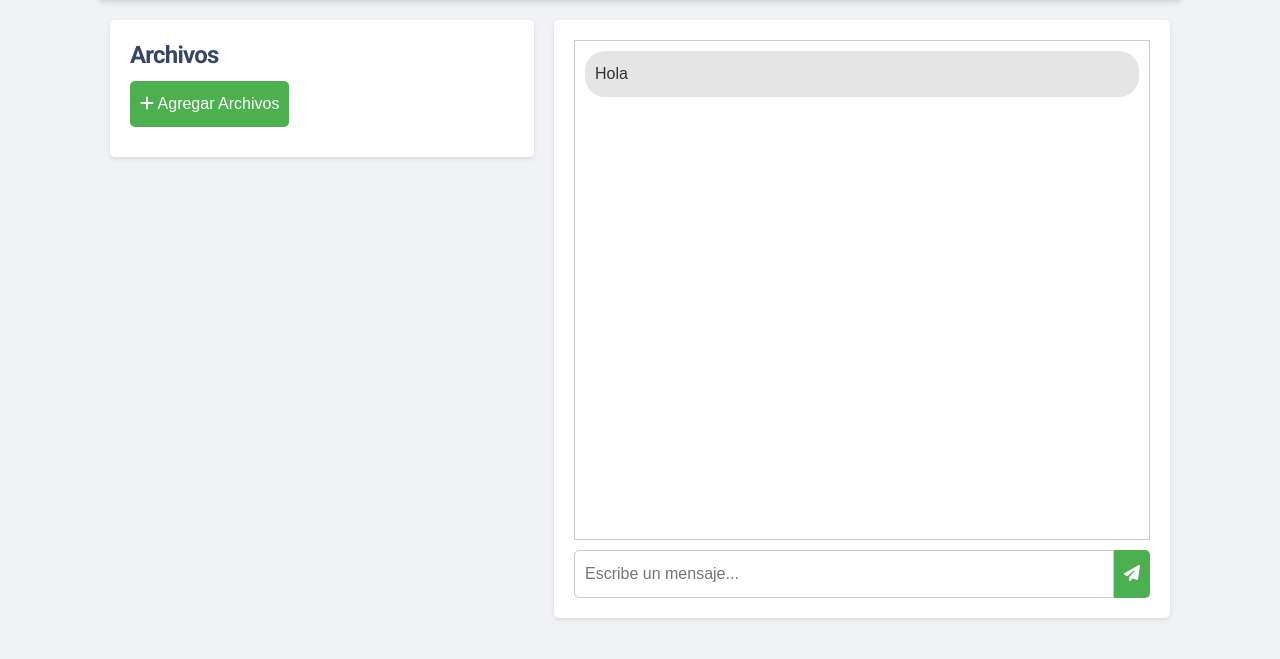
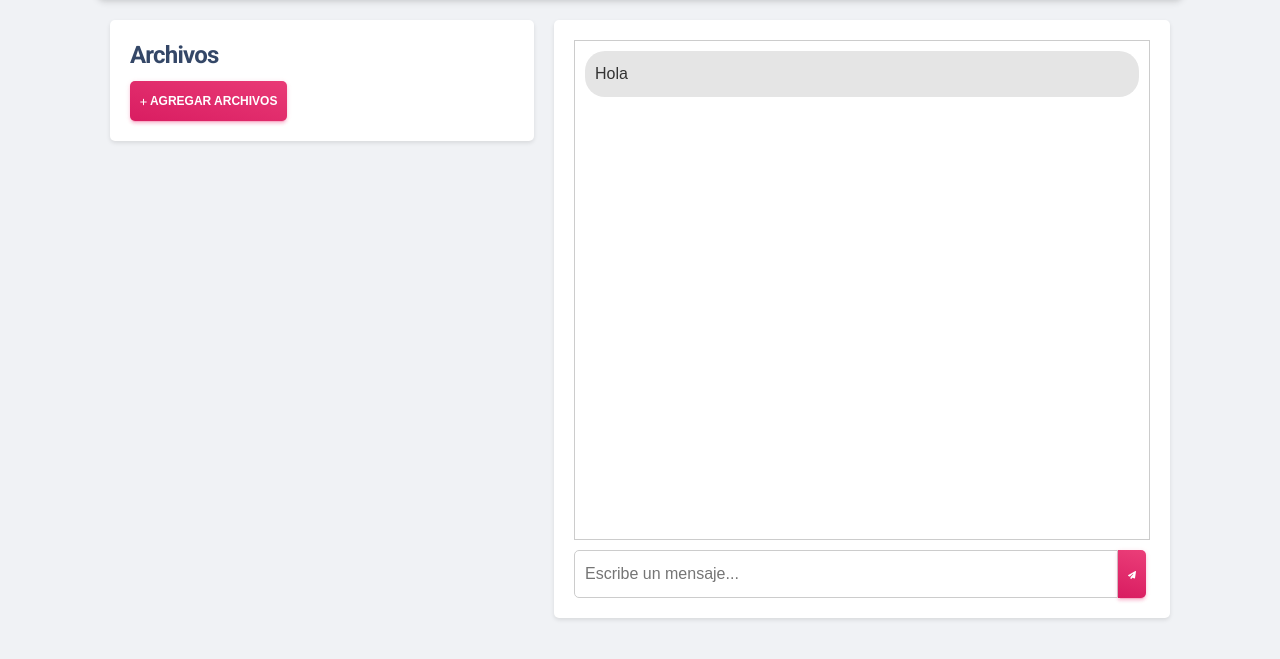
Before and after one commit to angxdes/Serenity, a Django app: a page that uses Serenity/chatbot/templates/chatbot/chat.html in a window 1280 px wide. Shown: the part 100-759 px from the top of the page. Run offline with Django 4.2, Linux system fonts and the light colour scheme; the visitor is signed in with stand-in values (Sample User, id 1); data comes from the database, SQL or seed files in the repository; data that the repository does not hold is empty; some libraries are stand-ins or nearby versions.

Commit message:
Update chat.html
actualizacion de estilos

```diff
--- a/Serenity/chatbot/templates/chatbot/chat.html
+++ b/Serenity/chatbot/templates/chatbot/chat.html
@@ -384,7 +384,7 @@
 <div class="container">
   <div class="links-column">
     <h2>Archivos</h2>
-    <a href="/"><button id="open-popup-btn"><i class="fas fa-plus"></i> Agregar Archivos</button></a>
+    <a href="/"><button id="open-popup-btn" class="btn btn-sm  bg-gradient-primary  mb-0 me-1 mt-2 mt-md-0"><i class="fas fa-plus"></i> Agregar Archivos</button></a>
     <div id="popup" class="popup">
       <div class="popup-content">
         <span class="close">&times;</span>
@@ -410,7 +410,8 @@
       </div>
       <div class="input-container">
         <input type="text" id="user-input" placeholder="Escribe un mensaje...">
-        <button type="submit" id="send-btn"><i class="fas fa-paper-plane"></i></button>
+        <button type="submit" id="send-btn" class="btn btn-sm bg-gradient-primary mb-0 me-1 mt-2 mt-md-0"><i class="fas fa-paper-plane"></i></button>
+
       </div>
       </div>
     </form>
```
